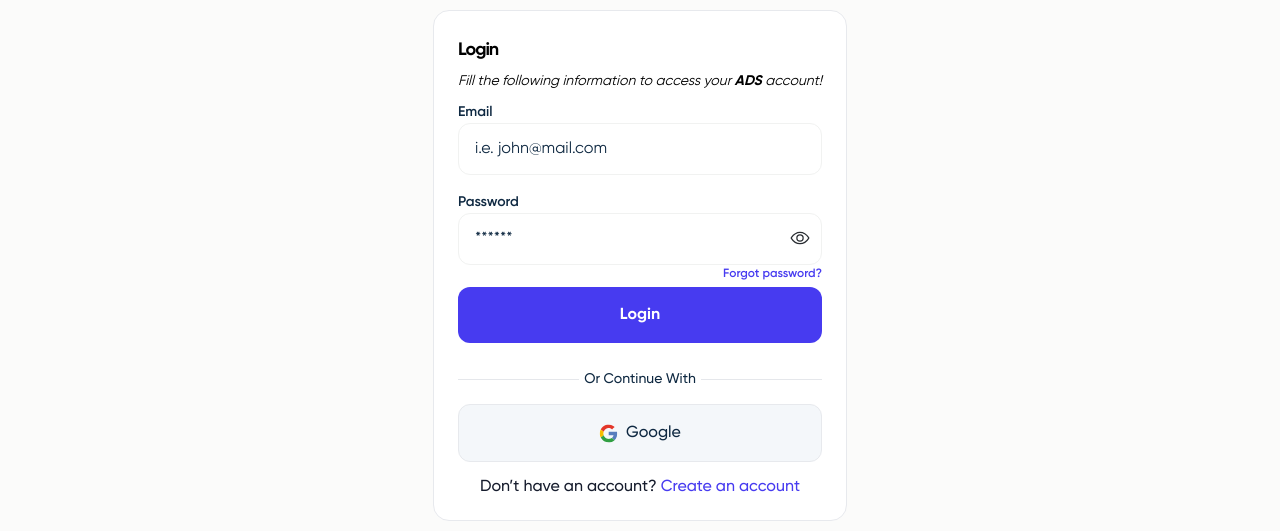
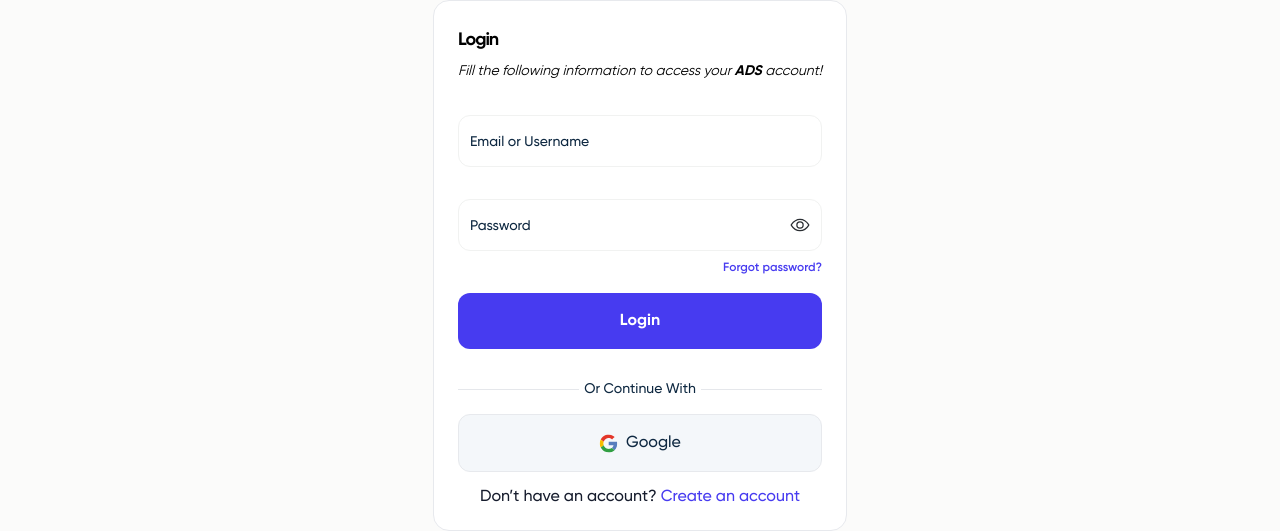
Before and after one commit to saadyasser/ads-web, a Next.js app: page /login in a window 1280 px wide. Shown: the part 189-720 px from the top of the page. Built offline with nearby package versions, Linux system fonts and the light colour scheme; no server answers.

Commit message:
new input design

```diff
--- a/src/app/(User)/(auth)/login/page.tsx
+++ b/src/app/(User)/(auth)/login/page.tsx
@@ -16,8 +16,21 @@ import Cookies from "js-cookie";
 const loginSchema = z.object({
   email: z
     .string()
-    .min(1, { message: "Email is required" })
-    .email({ message: "Invalid email address" }),
+    .min(1, { message: "This field is required" })
+    .refine(
+      (value) => {
+        // Check if the value is a valid email format
+        const emailRegex = /^[^\s@]+@[^\s@]+\.[^\s@]+$/;
+        // Check if the value is a valid username format (alphanumeric and at least 3 characters)
+        const usernameRegex = /^[a-zA-Z0-9_]{3,}$/;
+
+        return emailRegex.test(value) || usernameRegex.test(value);
+      },
+      {
+        message:
+          "Must be a valid email or a username with at least 3 characters",
+      }
+    ),
   password: z
     .string()
     .min(6, { message: "Password must be at least 6 characters long" }),
@@ -83,7 +96,7 @@ const Login = () => {
     <AuthFormWrapper
       title="Login"
       description={
-        <p className="italic">
+        <p className="mb-4 italic">
           Fill the following information to access your <b>ADS</b> account!
         </p>
       }
@@ -99,12 +112,15 @@ const Login = () => {
           <p className="text-sm font-medium">{backendError}</p>
         </div>
       )}
-      <div className="space-y-3">
-        <form className="space-y-1" onSubmit={handleSubmit(onSubmit)}>
+      <div className="pt-1 space-y-2 xl:space-y-4">
+        <form
+          className="space-y-2 xl:space-y-4"
+          onSubmit={handleSubmit(onSubmit)}
+        >
           <Input
-            label="Email"
-            type="email"
-            placeholder="i.e. john@mail.com"
+            label="Email or Username"
+            type="test"
+            placeholder="i.e. john@mail.com or ahmeduxui"
             {...register("email")}
             error={!!errors.email?.message}
             errorMessage={errors.email?.message}
@@ -121,7 +137,7 @@ const Login = () => {
               errorMessage={errors.password?.message}
               autoComplete="password"
             />
-            <div className="flex items-center justify-end gap-2 -mt-4">
+            <div className="flex items-center justify-end gap-2 -mt-2">
               <Link
                 href="/forget-password"
                 className="text-primary z-20 font-semibold text-[12px] hover:text-primary-hover active:text-primary-active mt-0"
--- a/src/app/(User)/(auth)/sign-up/page.tsx
+++ b/src/app/(User)/(auth)/sign-up/page.tsx
@@ -137,7 +137,7 @@ const SignUp = () => {
           <p className="text-sm font-medium">{backendError}</p>
         </div>
       )}
-      <div className="space-y-3">
+      <div className="pt-1 space-y-3">
         <form className="space-y-1" onSubmit={handleSubmit(onSubmit)}>
           <Input
             label="Email"
--- a/src/components/Input/index.tsx
+++ b/src/components/Input/index.tsx
@@ -36,41 +36,35 @@ export const Input = React.forwardRef<HTMLInputElement, InputProps>(
     };
 
     const inputClassName = cn(
-      "block w-full rounded-xl border-[1px] border-primary-light-active px-4 py-3 text-accent-dark placeholder:text-accent-dark hover:border-accent-gray focus:border-accent-dark outline-none md:py-4 2xl:py-[18px] leading-[18px] pr-10 transition-all",
+      "block w-full rounded-xl mt-4 border-[1px] bg-transparent border-primary-light-active px-4 py-3 text-accent-dark placeholder:text-accent-dark hover:border-accent-gray focus:border-accent-dark outline-none md:py-4 2xl:py-[18px] leading-[18px] pr-10 transition-all appearance-none peer focus:outline-none focus:ring-0",
       className,
       { "border-success": success, "border-danger": error }
     );
-
+    const labelClassName =
+      "absolute duration-300 transform -translate-y-10 top-5 -z-10 origin-[0] peer-focus:start-0 peer-placeholder-shown:scale-100 peer-placeholder-shown:translate-y-0  peer-focus:-translate-y-10 rtl:peer-focus:translate-x-1/4 rtl:peer-focus:left-auto left-3 peer-focus:left-3 leading-none text-accent-dark";
     const inputId = id || `input-${label.replace(/\s+/g, "-").toLowerCase()}`;
 
     return (
       <div
-        className={cn(
-          "relative w-full pb-4  2xl:pb-4 ",
-          containerClassname
-        )}
+        className={cn("relative w-full pb-4 z-0 2xl:pb-4 ", containerClassname)}
       >
-        {label && (
-          <Label
-            htmlFor={inputId}
-            className="block mb-2 text-sm font-semibold leading-none lg:mb-1 2xl:mb-2 text-accent-dark"
-          >
-            {label}
-          </Label>
-        )}
         <input
           id={inputId}
           type={showPassword ? "text" : type}
           className={inputClassName}
           ref={ref}
           {...props}
+          placeholder=" "
         />
+        <Label htmlFor={inputId} className={labelClassName}>
+          {label}
+        </Label>
         {type === "password" && (
           <button
             type="button"
             tabIndex={-1}
             onClick={togglePasswordVisibility}
-            className="absolute inset-y-0 flex items-center focus:outline-none right-3"
+            className="absolute flex items-center top-4 focus:outline-none right-3 h-fit"
             aria-label={showPassword ? "Hide password" : "Show password"}
           >
             {showPassword ? (
```
